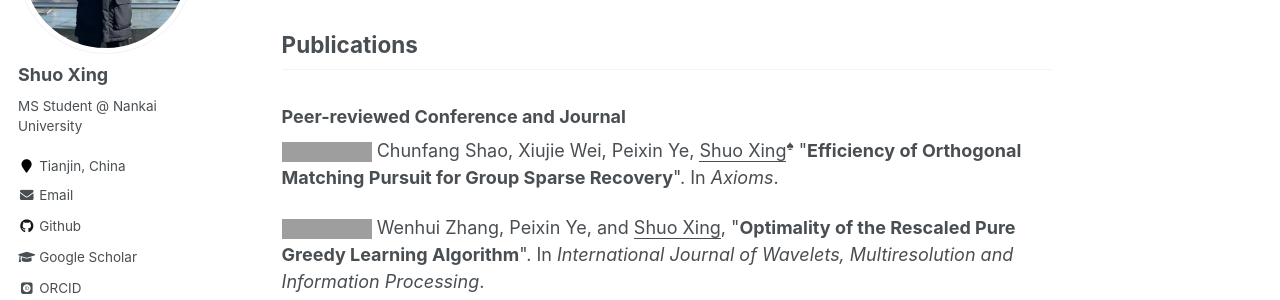
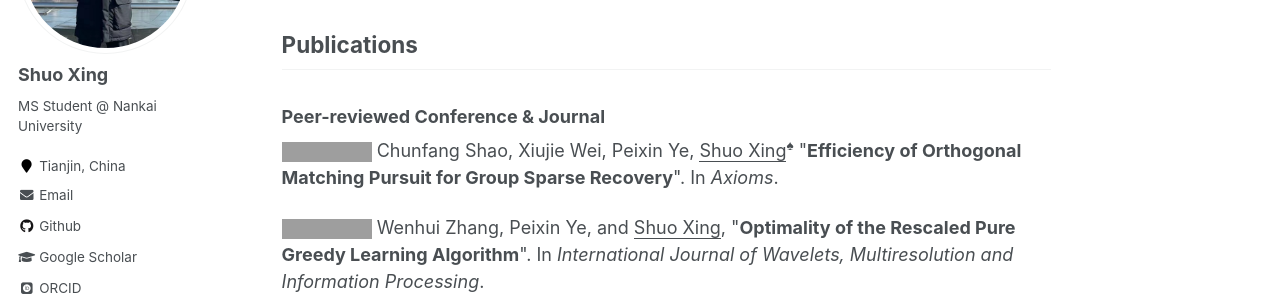
Before and after one commit to ShuoXing98/shuoxing98.github.io, a Jekyll site: the page built from _pages/about.md, in a window 1280 px wide and 900 px high, scrolled down 903 px, cut to the strip 154-454 px from the top of the window. Built offline with Jekyll 4.4.1, drawn with Linux system fonts in a browser that asks for light colours; some web fonts are replaced; formulas are drawn with MathJax 3; comment, search, counter and statistics services are not loaded; grey boxes are pictures that could not be loaded.

Commit message:
Update about.md

```diff
--- a/_pages/about.md
+++ b/_pages/about.md
@@ -36,7 +36,7 @@ I am an incoming Ph.D candidate at [Texas A&M University](https://www.tamu.edu/)
 
 ## Publications
 
-### Peer-reviewed Conference and Journal
+### Peer-reviewed Conference & Journal
 
 <a href="https://www.mdpi.com/2075-1680/12/4/389" target="_blank"><img src="https://img.shields.io/badge/Axioms-2023-blue?style=flat-square"></a> Chunfang Shao, Xiujie Wei, Peixin Ye, <u>Shuo Xing</u><sup>&spades;</sup> &quot;**Efficiency of Orthogonal Matching Pursuit for Group Sparse Recovery**&quot;. In *Axioms*.
 
```
